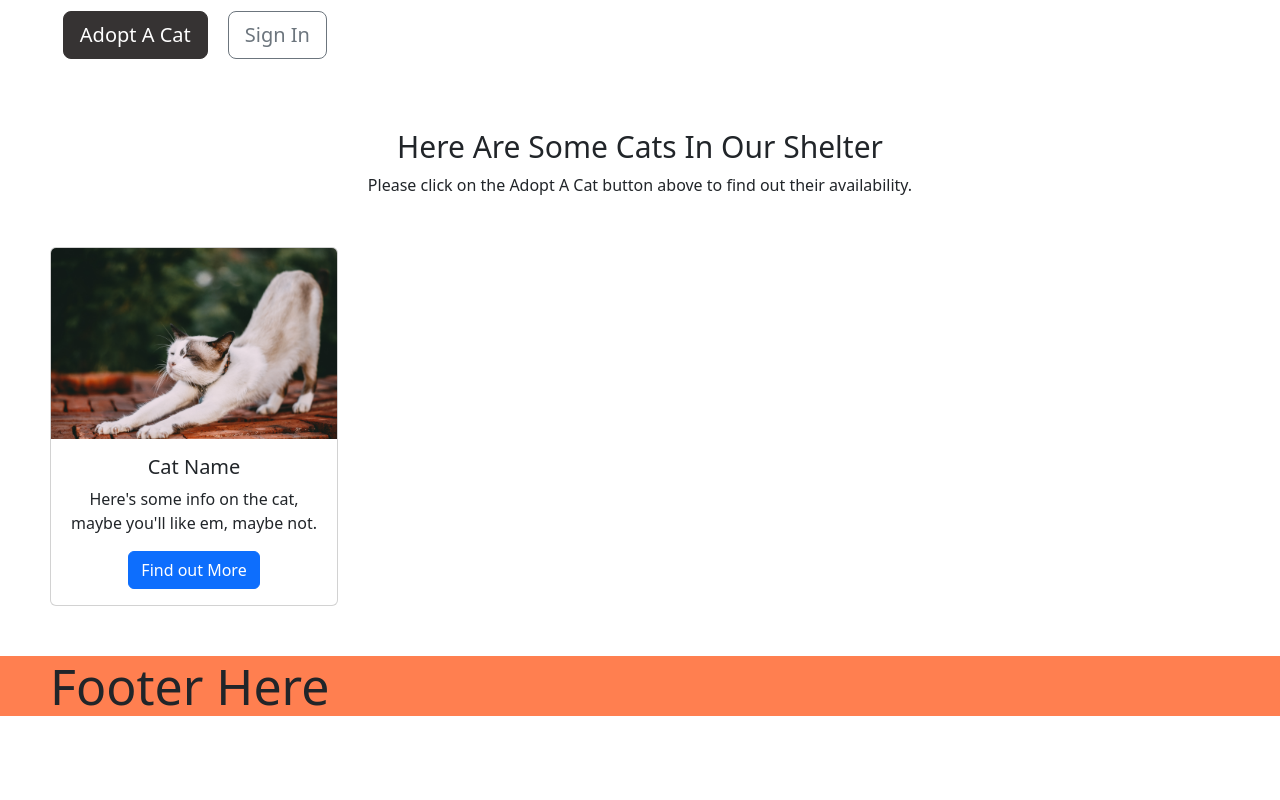
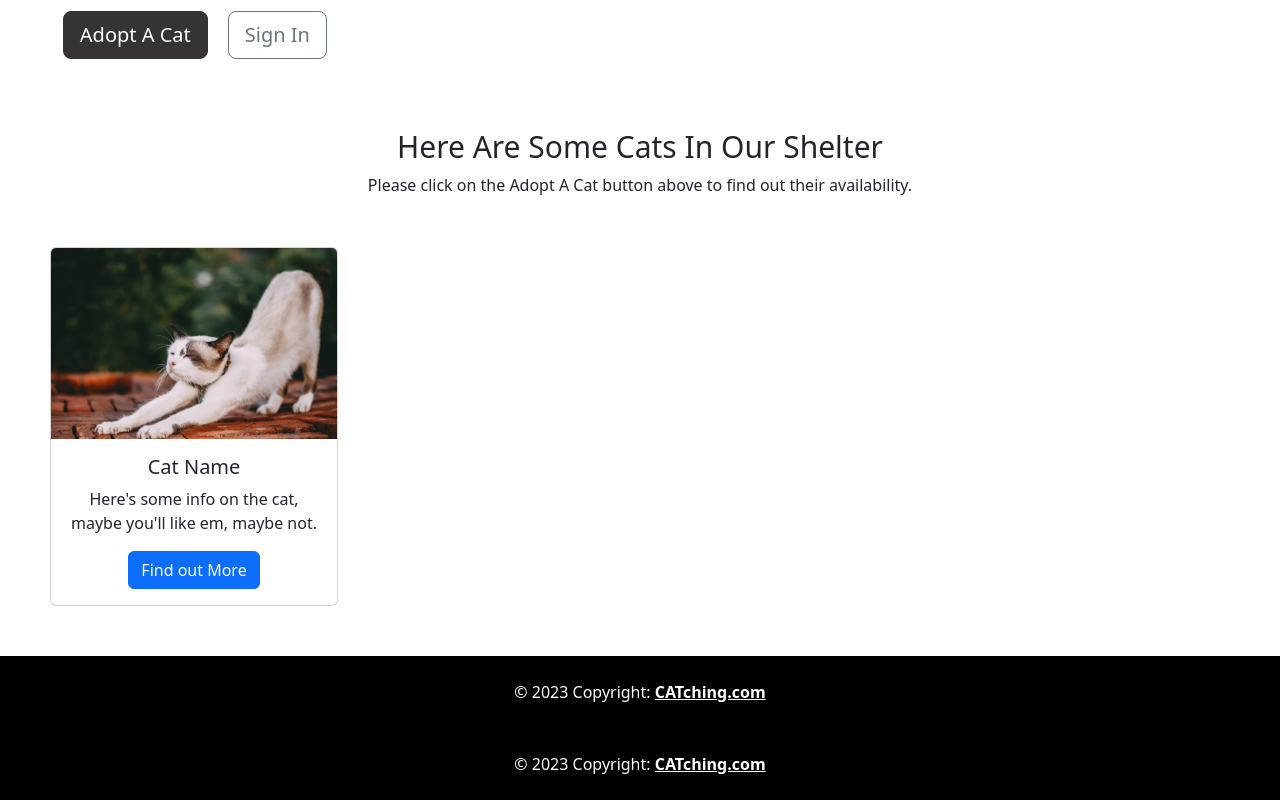
Before and after one commit to ilham-yassin/CATching-app-tutorial, a Vue app: page /home in a window 1280 px wide. Shown: the part 689-1489 px from the top of the page. Before the commit the page ends 1413 px from the top, so only its background shows below. Built offline with nearby package versions, Linux system fonts and the light colour scheme.

Commit message:
feat: created a footer component and added to App

```diff
--- a/src/App.vue
+++ b/src/App.vue
@@ -1,4 +1,5 @@
 <script setup lang="ts">
+import Footer from "./components/Footer.vue"
 
 </script>
 
@@ -32,10 +33,12 @@
       <router-view :key="$route.path" />
     </slot>
   </div>
+  <slot>
+        <Footer />
+  </slot>
 </template>
 
 <style scoped>
-
 img {
   width: 45px;
   margin: 5px 5px;
--- a/src/components/Footer.vue
+++ b/src/components/Footer.vue
@@ -1,6 +1,7 @@
 <template>
-    <div>
-        <h1>Footer Here</h1>
+    <div class="text-center p-4" style="background-color: #000">
+        <span>© 2023 Copyright: </span>
+        <a class=" fw-bold" href="">CATching.com</a>
     </div>
 </template>
 
@@ -9,15 +10,11 @@
 </script>
 
 <style scoped>
-
-h1 {
-    font-size: 50px;
-    margin-top: 30px;
-    margin-left: 50px;
+span {
+    color: #fff;
 }
 
-div {
-    background-color:coral;
+a {
+    color: #fff;
 }
-
 </style>
```
